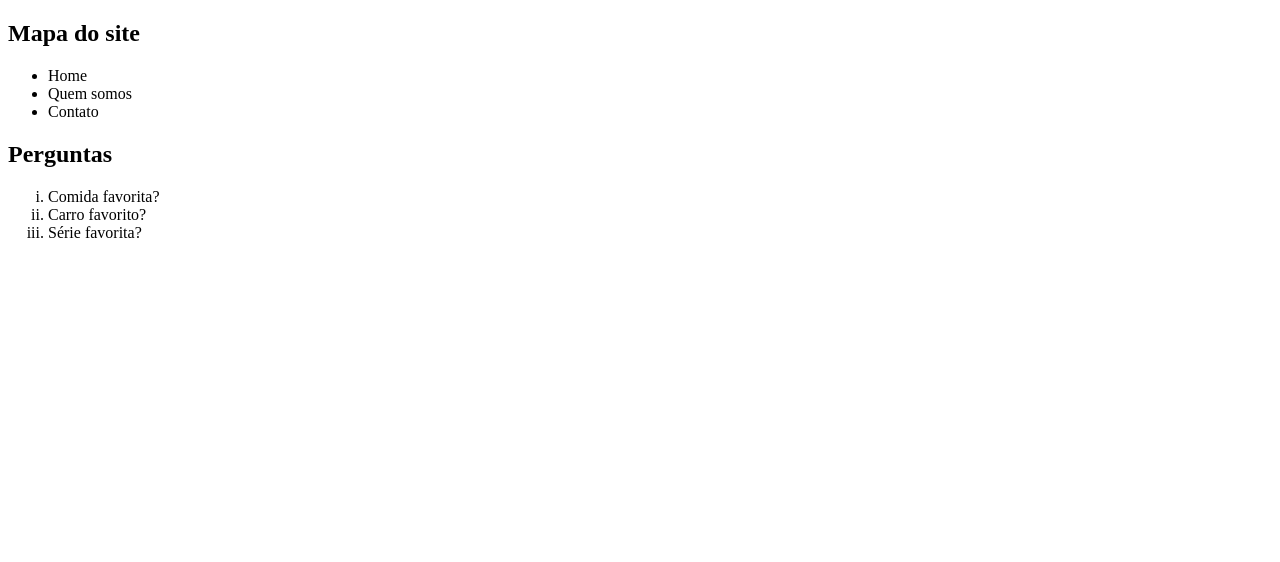
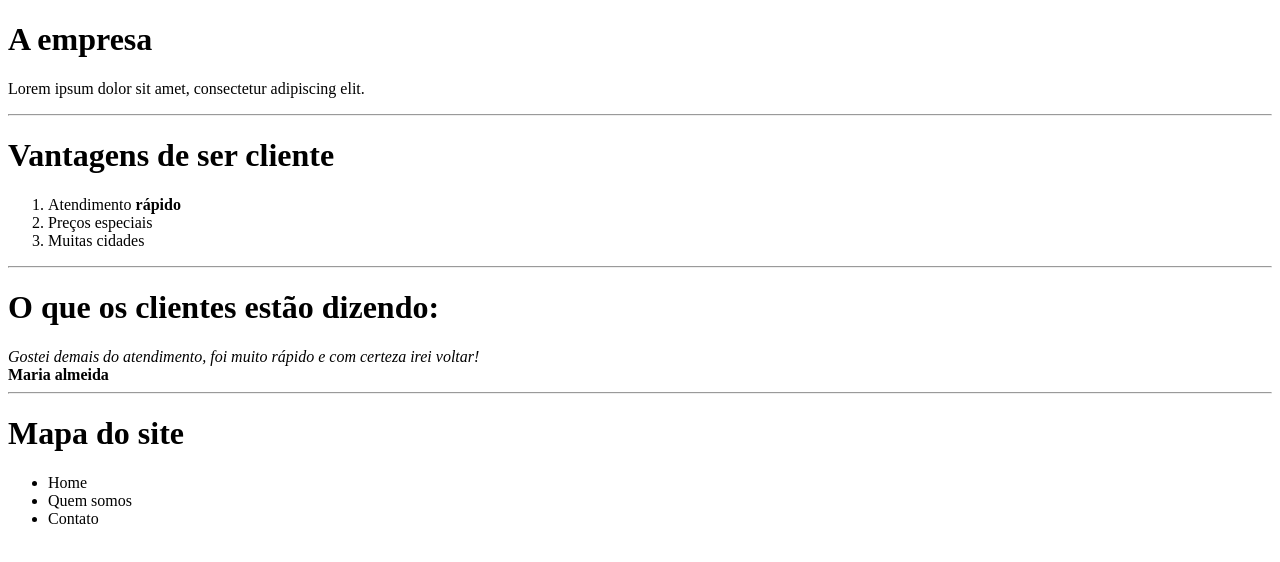
Before and after one commit to juliodonofreo/cursoHTML, a plain HTML site: page projeto.html in a window 1280 px wide. Drawn offline with Linux system fonts and the light colour scheme.

Commit message:
Aplicação básica de conhecimentos

```diff
--- a/projeto.html
+++ b/projeto.html
@@ -11,20 +11,31 @@
 
 <body>
 
-	<h2>Mapa do site</h2>
-	<!-- Lista não ordenada, tipos: circle, square, disc -->
-	<ul type="disc">
+	<h1>A empresa</h1>
+	<p>Lorem ipsum dolor sit amet, consectetur adipiscing elit.</p>
+
+	<hr>
+
+	<h1>Vantagens de ser cliente</h1>
+	<ol>
+		<li>Atendimento <strong>rápido</strong></li>
+		<li>Preços especiais</li>
+		<li>Muitas cidades</li>
+	</ol>
+
+	<hr>
+
+	<h1>O que os clientes estão dizendo: </h1>
+	<em>Gostei demais do atendimento, foi muito rápido e com certeza irei voltar!</em><br>
+	<strong>Maria almeida</strong>
+
+	<hr>
+
+	<h1>Mapa do site</h1>
+	<ul>
 		<li>Home</li>
 		<li>Quem somos</li>
 		<li>Contato</li>
 	</ul>
-
-	<h2>Perguntas</h2>
-		<!-- Lista ordenada, tipos: 1, A, a, I, i -->
-	<ol type="i">
-		<li>Comida favorita?</li>
-		<li>Carro favorito?</li>
-		<li>Série favorita?</li>
-	</ol>
 </body>
 </html>
```
